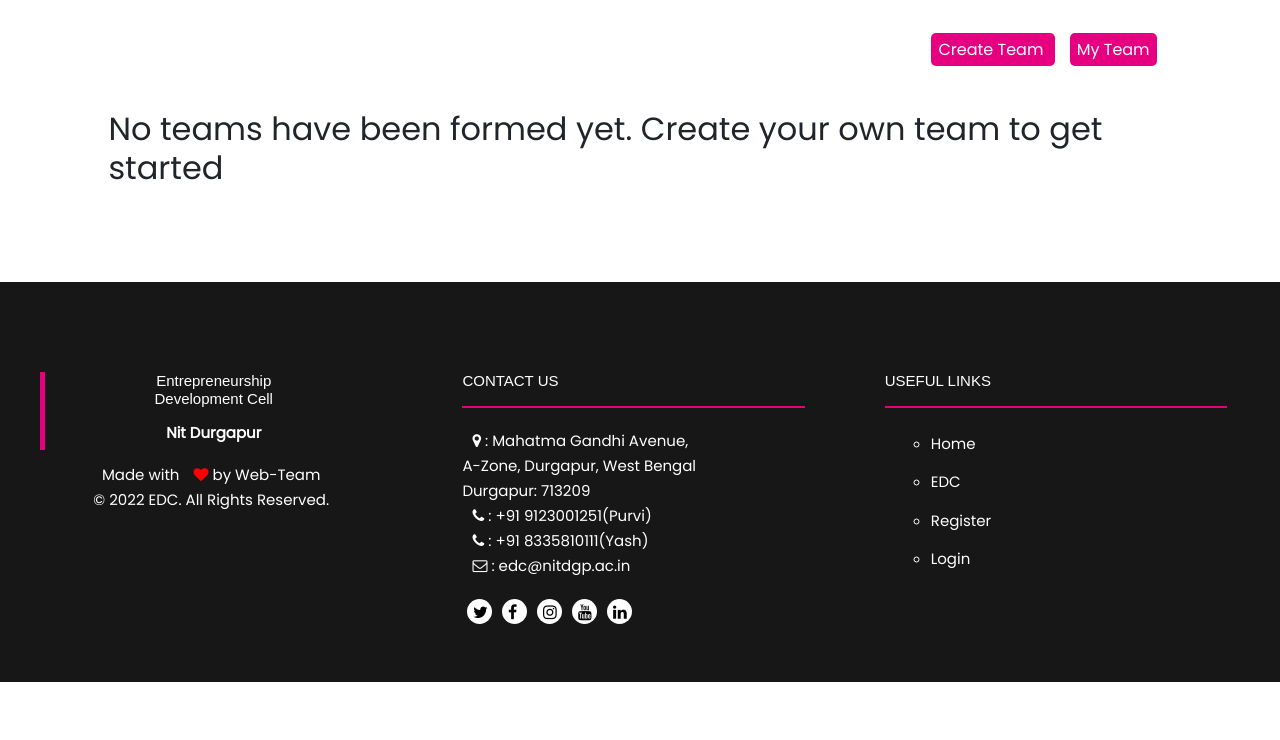
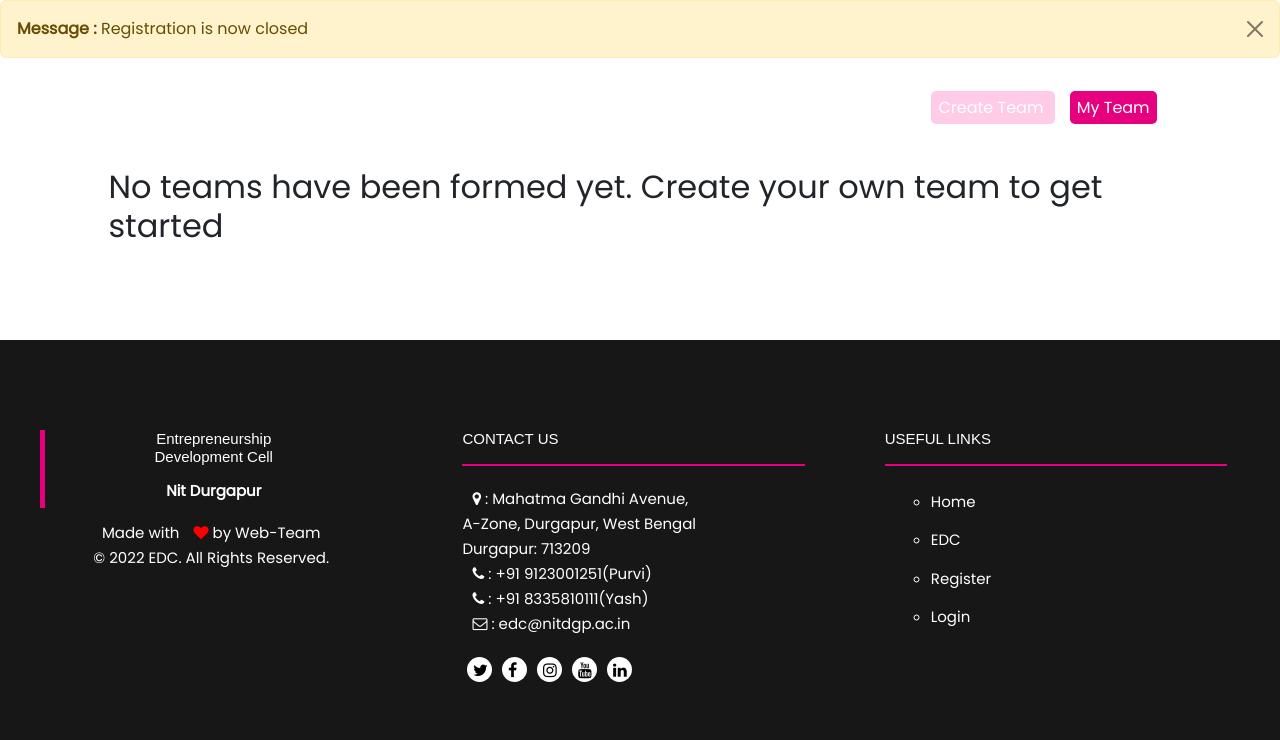
Before and after one commit to YashNahata/hult-prize, a Django app: page /join-team in a window 1280 px wide. Shown: the part 60-800 px from the top of the page. Run offline with Django 4.2, Linux system fonts and the light colour scheme; a user stored in the database is signed in; tables that the repository leaves empty hold one stand-in row (values such as "Sample post").

Commit message:
Registration closed changes

```diff
--- a/teams/templates/base.html
+++ b/teams/templates/base.html
@@ -40,7 +40,7 @@
           >Logout</a
         >
         {% else %}
-        <a href="/signup">Register</a>
+        {% comment %} <a href="/signup">Register</a> {% endcomment %}
         <a href="/login">Login</a>
         {% endif %}
       </div>
@@ -67,7 +67,7 @@
           >Logout</a
         >
         {% else %}
-        <a href="/signup">Register</a>
+        {% comment %} <a href="/signup">Register</a> {% endcomment %}
         <a href="/login">Login</a>
         {% endif %}
       </div>
--- a/teams/templates/join-team.html
+++ b/teams/templates/join-team.html
@@ -47,12 +47,16 @@ href="https://cdnjs.cloudflare.com/ajax/libs/font-awesome/4.7.0/css/font-awesome
 <!-- preloader -->
 <div id="preloader"></div>
 
-
+{% comment %} Registration closed {% endcomment %}
+{% with registration_closed="true" %}
+{% comment %}  {% endcomment %}
 <div class="container">
     <div class="button createBtn">
-        <a href="/create-team">
+      {% comment %} Registration closed {% endcomment %}
+        <a href="/create-team" title="Registration is now closed" style="background-color:#ffcbe7;pointer-events:none;cursor:not-allowed;">
             Create Team
         </a>
+        {% comment %}  {% endcomment %}
         <a href="/my-team">
           My Team
         </a>
@@ -70,7 +74,10 @@ href="https://cdnjs.cloudflare.com/ajax/libs/font-awesome/4.7.0/css/font-awesome
             <div class="badge badge-leader">
                 <p>{{team.team_name}}</p>
             </div>
-            {% if team.no_of_members == 3 %}
+            {% comment %} Registration closed {% endcomment %}
+            {% if registration_closed == "true" %}
+            {% comment %}  {% endcomment %}
+            {% elif team.no_of_members == 3 %}
             {% comment %} <form action="/join-team" method="POST" class="button">
                 {% csrf_token %}
                 <input value="{{ team.auth_token }}" name="auth_token" hidden>
@@ -118,6 +125,9 @@ href="https://cdnjs.cloudflare.com/ajax/libs/font-awesome/4.7.0/css/font-awesome
     </div>
     {% endif %}
 </div>
+{% comment %} Registration closed {% endcomment %}
+{% endwith %}
+{% comment %}  {% endcomment %}
 
 <!-- FOOTER -->
 <footer class="footer">
--- a/teams/views.py
+++ b/teams/views.py
@@ -21,6 +21,10 @@ def team(request):
 
 def createTeam(request):
     if request.method == "POST":
+        # Registration closed
+        messages.warning(request, 'Registration is now closed')
+        return redirect('/join-team')
+        #
         team_name = request.POST.get('team_name')
         if team_name == '':
             messages.error(request, 'Team name is required')
@@ -92,6 +96,10 @@ def createTeam(request):
         messages.warning(request, 'After the invitation has been accepted, it will be visible here')
         return redirect('/create-team')
     if request.user.is_authenticated:
+        # Registration closed
+        messages.warning(request, 'Registration is now closed')
+        return redirect('/join-team')
+        #
         team = Team.objects.filter(user=request.user).first()
         team_members = TeamMember.objects.filter(team=team).all()
         return render(request, 'create-team.html', { 'team_members': team_members, 'team': team })
@@ -180,6 +188,10 @@ def handleLogout(request):
 
 def handleSignUp(request):
     if request.method == 'POST':
+        # Registration closed
+        messages.warning(request, 'Registration is now closed')
+        return redirect('/')
+        #
         username = request.POST.get('username')
         email = request.POST.get('email')
         first_name = request.POST.get('first_name')
@@ -213,6 +225,10 @@ def handleSignUp(request):
         if request.user.is_authenticated:
             return redirect('/create-team')
         else:
+            # Registration closed
+            messages.warning(request, 'Registration is now closed')
+            return redirect('/login')
+            #
             return render(request, 'signup.html')
 
 def token(request):
@@ -320,6 +336,10 @@ def speakers(request):
 
 def joinTeam(request):
     if request.method == 'POST':
+        # Registration closed
+        messages.warning(request, 'Registration is now closed')
+        return redirect('/join-team')
+        #
         if Team.objects.filter(user=request.user).first().is_leader == False:
             auth_token = request.POST.get('auth_token')
             team = Team.objects.filter(auth_token=auth_token).first()
@@ -399,6 +419,9 @@ def joinTeam(request):
                         'can_request': can_request,
                         'no_of_members': no_of_members
                     })
+            # Registration closed
+            messages.warning(request, 'Registration is now closed')
+            #
             return render(request, 'join-team.html', { 'data': data })
         else:
             return redirect('/')
```
